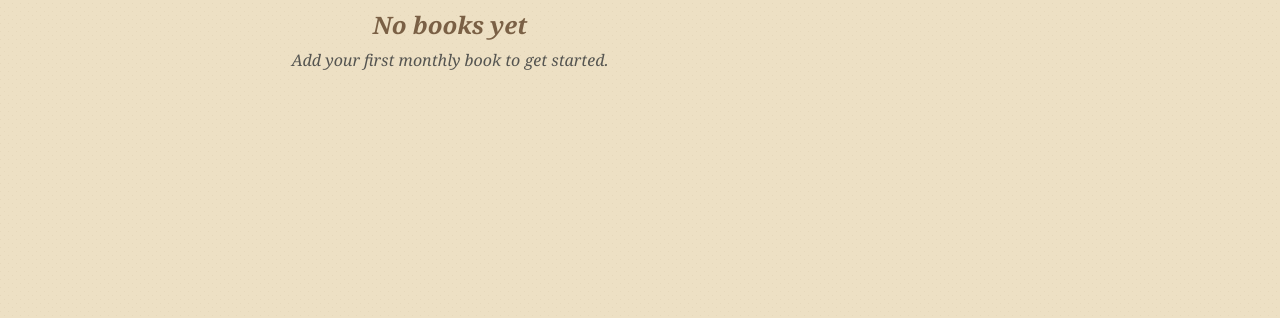
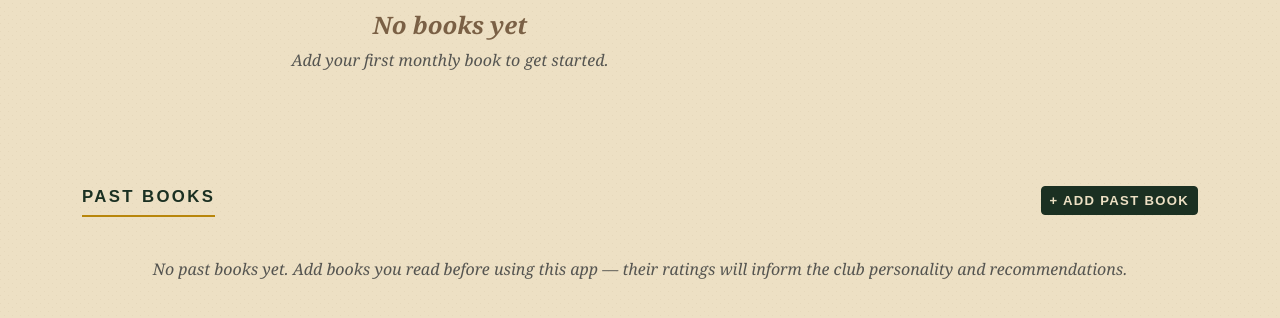
Before and after one commit to bspur3-del/BookClubApp, a Flask app: page / in a window 1280 px wide. Shown: the part 305-623 px from the top of the page. Run offline with Flask 3, Linux system fonts and the light colour scheme; data that the repository does not hold is empty.

Commit message:
Add Past Books: overall decimal rating for pre-app reading history
- Add PastBook model with title, author, average_rating (Float, decimals
  allowed), and optional month/year fields
- Add /past-books/add and /past-books/<id>/delete routes
- Past books appear on the home page below Monthly Books in a tighter
  card grid, each showing the overall rating and approved status
- Club personality and group recommendations now include past books in
  the history passed to Claude, so older reads inform the AI output
- has_rated_books check updated so club personality card appears as soon
  as any past book exists, even with no individual-member ratings yet

https://claude.ai/code/session_011htjGqPgaPojqYNkCdhgpH

```diff
--- a/app.py
+++ b/app.py
@@ -1,6 +1,6 @@
 import os
 from flask import Flask, render_template, request, redirect, url_for, flash, jsonify
-from models import db, Member, Book, Rating, APPROVAL_THRESHOLD
+from models import db, Member, Book, Rating, PastBook, APPROVAL_THRESHOLD
 from recommendations import (
     get_group_recommendation, get_member_recommendation,
     get_member_personality, get_group_personality,
@@ -117,8 +117,42 @@ def member_personality(member_id):
 def index():
     books = Book.query.order_by(Book.year.desc(), Book.month.desc()).all()
     members = Member.query.order_by(Member.name).all()
+    past_books = PastBook.query.order_by(PastBook.year.desc(), PastBook.month.desc()).all()
     return render_template("index.html", books=books, members=members,
-                           approval_threshold=APPROVAL_THRESHOLD)
+                           past_books=past_books, approval_threshold=APPROVAL_THRESHOLD)
+
+
+@app.route("/past-books/add", methods=["POST"])
+def add_past_book():
+    title = request.form.get("title", "").strip()
+    author = request.form.get("author", "").strip()
+    average_rating = request.form.get("average_rating", type=float)
+    month = request.form.get("month", type=int) or None
+    year = request.form.get("year", type=int) or None
+    if not all([title, author, average_rating is not None]):
+        flash("Title, author, and rating are required.", "danger")
+        return redirect(url_for("index"))
+    if not (0.1 <= average_rating <= 5.0):
+        flash("Rating must be between 0.1 and 5.0.", "danger")
+        return redirect(url_for("index"))
+    if month and not (1 <= month <= 12):
+        flash("Month must be between 1 and 12.", "danger")
+        return redirect(url_for("index"))
+    db.session.add(PastBook(title=title, author=author, average_rating=average_rating,
+                            month=month, year=year))
+    db.session.commit()
+    flash(f'"{title}" added to past books.', "success")
+    return redirect(url_for("index"))
+
+
+@app.route("/past-books/<int:book_id>/delete", methods=["POST"])
+def delete_past_book(book_id):
+    book = PastBook.query.get_or_404(book_id)
+    title = book.title
+    db.session.delete(book)
+    db.session.commit()
+    flash(f'"{title}" removed from past books.', "success")
+    return redirect(url_for("index"))
 
 
 @app.route("/books/add", methods=["POST"])
@@ -151,17 +185,15 @@ def book_detail(book_id):
 
 @app.route("/club/personality")
 def club_personality():
-    all_books = Book.query.all()
     history = []
-    for b in all_books:
+    for b in Book.query.all():
         if b.ratings:
             avg = b.average()
-            history.append({
-                "title": b.title,
-                "author": b.author,
-                "average_rating": round(avg, 2),
-                "approved": b.is_approved,
-            })
+            history.append({"title": b.title, "author": b.author,
+                            "average_rating": round(avg, 2), "approved": b.is_approved})
+    for pb in PastBook.query.all():
+        history.append({"title": pb.title, "author": pb.author,
+                        "average_rating": round(pb.average_rating, 2), "approved": pb.is_approved})
     if not history:
         return jsonify({"personality": "Rate some books first to discover the club's reading personality!"})
     personality = get_group_personality(history)
@@ -206,17 +238,15 @@ def book_recommend(book_id):
     book = Book.query.get_or_404(book_id)
     if not book.ratings:
         return jsonify({"recommendation": "No ratings yet for this book."})
-    all_books = Book.query.all()
     history = []
-    for b in all_books:
+    for b in Book.query.all():
         if b.ratings:
             avg = b.average()
-            history.append({
-                "title": b.title,
-                "author": b.author,
-                "average_rating": round(avg, 2),
-                "approved": b.is_approved,
-            })
+            history.append({"title": b.title, "author": b.author,
+                            "average_rating": round(avg, 2), "approved": b.is_approved})
+    for pb in PastBook.query.all():
+        history.append({"title": pb.title, "author": pb.author,
+                        "average_rating": round(pb.average_rating, 2), "approved": pb.is_approved})
     try:
         rec = get_group_recommendation(history)
     except Exception as e:
--- a/templates/index.html
+++ b/templates/index.html
@@ -1,6 +1,6 @@
 {% extends "base.html" %}
 {% block title %}Book Club Reviews{% endblock %}
-{% set has_rated_books = books | selectattr('ratings') | list | length > 0 %}
+{% set has_rated_books = (books | selectattr('ratings') | list | length > 0) or (past_books | length > 0) %}
 {% if has_rated_books and has_api_key %}{% block body_data %}data-club-page="true"{% endblock %}{% endif %}
 
 {% block content %}
@@ -135,6 +135,60 @@
 
 </div>
 
+<!-- Past Books Section -->
+<div class="mt-5">
+  <div class="d-flex align-items-center justify-content-between mb-3">
+    <div class="page-heading mb-0">Past Books</div>
+    <button class="btn btn-primary btn-sm" data-bs-toggle="modal" data-bs-target="#addPastBookModal">
+      + Add Past Book
+    </button>
+  </div>
+
+  {% if past_books %}
+    <div class="row g-3">
+      {% for book in past_books %}
+        {% set approved = book.is_approved %}
+        <div class="col-md-4 col-lg-3">
+          <div class="card book-card h-100 {% if approved %}approved{% endif %}">
+            <div class="card-body">
+              <div class="d-flex justify-content-between align-items-start">
+                <div>
+                  <h6 class="card-title mb-1">{{ book.title }}</h6>
+                  <p class="card-subtitle text-muted small">by {{ book.author }}</p>
+                </div>
+                {% if approved %}
+                  <span class="badge approved-badge">✓ Approved</span>
+                {% endif %}
+              </div>
+              <p class="card-text mt-2 small text-muted">{{ book.display_period() }}</p>
+              <div class="mt-2">
+                <span class="rating-display">{{ "%.2f"|format(book.average_rating) }}</span>
+                <span class="gonder-label">/ 5</span>
+                <div class="stars mt-1">
+                  {% for i in range(1, 6) %}
+                    <span class="star {% if i <= book.average_rating|round(0, 'floor') %}filled{% endif %}">★</span>
+                  {% endfor %}
+                </div>
+                <p class="small text-muted mt-1 mb-0">Overall rating</p>
+              </div>
+            </div>
+            <div class="card-footer bg-transparent pt-0 pb-2 px-3 text-end">
+              <form method="POST" action="{{ url_for('delete_past_book', book_id=book.id) }}"
+                    onsubmit="return confirm('Remove {{ book.title }}?')" class="d-inline">
+                <button type="submit" class="btn btn-link btn-sm text-danger p-0" style="font-size:0.78rem;">Remove</button>
+              </form>
+            </div>
+          </div>
+        </div>
+      {% endfor %}
+    </div>
+  {% else %}
+    <div class="empty-state text-center py-4">
+      <p class="text-muted fst-italic mb-0">No past books yet. Add books you read before using this app — their ratings will inform the club personality and recommendations.</p>
+    </div>
+  {% endif %}
+</div>
+
 <!-- Add Book Modal -->
 <div class="modal fade" id="addBookModal" tabindex="-1">
   <div class="modal-dialog">
@@ -209,4 +263,52 @@
     </div>
   </div>
 </div>
+
+<!-- Add Past Book Modal -->
+<div class="modal fade" id="addPastBookModal" tabindex="-1">
+  <div class="modal-dialog">
+    <div class="modal-content">
+      <div class="modal-header">
+        <h5 class="modal-title">Add Past Book</h5>
+        <button type="button" class="btn-close" data-bs-dismiss="modal"></button>
+      </div>
+      <form method="POST" action="{{ url_for('add_past_book') }}">
+        <div class="modal-body">
+          <div class="mb-3">
+            <label class="form-label">Title</label>
+            <input type="text" name="title" class="form-control" required>
+          </div>
+          <div class="mb-3">
+            <label class="form-label">Author</label>
+            <input type="text" name="author" class="form-control" required>
+          </div>
+          <div class="mb-3">
+            <label class="form-label">Overall Rating (decimals allowed, 0.1 – 5.0)</label>
+            <input type="number" name="average_rating" class="form-control"
+                   min="0.1" max="5.0" step="0.01" placeholder="e.g. 3.75" required>
+          </div>
+          <div class="row">
+            <div class="col">
+              <label class="form-label">Month (optional)</label>
+              <select name="month" class="form-select">
+                <option value="">— Unknown —</option>
+                {% for n, m in [(1,'January'),(2,'February'),(3,'March'),(4,'April'),(5,'May'),(6,'June'),(7,'July'),(8,'August'),(9,'September'),(10,'October'),(11,'November'),(12,'December')] %}
+                  <option value="{{ n }}">{{ m }}</option>
+                {% endfor %}
+              </select>
+            </div>
+            <div class="col">
+              <label class="form-label">Year (optional)</label>
+              <input type="number" name="year" class="form-control" min="1900" max="2100" placeholder="e.g. 2023">
+            </div>
+          </div>
+        </div>
+        <div class="modal-footer">
+          <button type="button" class="btn btn-secondary" data-bs-dismiss="modal">Cancel</button>
+          <button type="submit" class="btn btn-primary">Add Past Book</button>
+        </div>
+      </form>
+    </div>
+  </div>
+</div>
 {% endblock %}
```
Also changed, not shown: models.py (+24 -0 lines).
